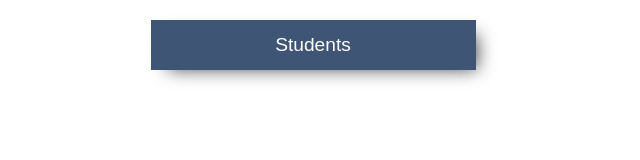
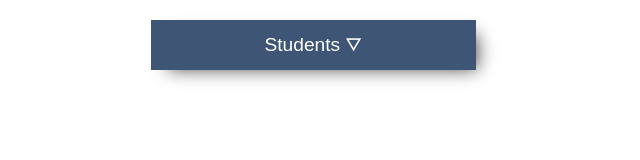
Before and after one commit to TomaszHanasz/studentcard, a React (Create React App) app: page / in a window 1280 px wide. Shown: the top 160 px of the page, without its empty margins (327-967 px from the left). Built offline with nearby package versions, Linux system fonts and the light colour scheme; the HTML template or start-up script is replaced by a standard one.

Commit message:
added arrow down to button

```diff
--- a/src/components/studentCard/StudentCard.jsx
+++ b/src/components/studentCard/StudentCard.jsx
@@ -90,7 +90,7 @@ const StudentCard = () => {
           onMouseLeave={() => setShowMenu(false)}
           className="menuBtn"
         >
-          Students
+          Students ⛛
         </button>
         {showMenu && (
           <div
```
